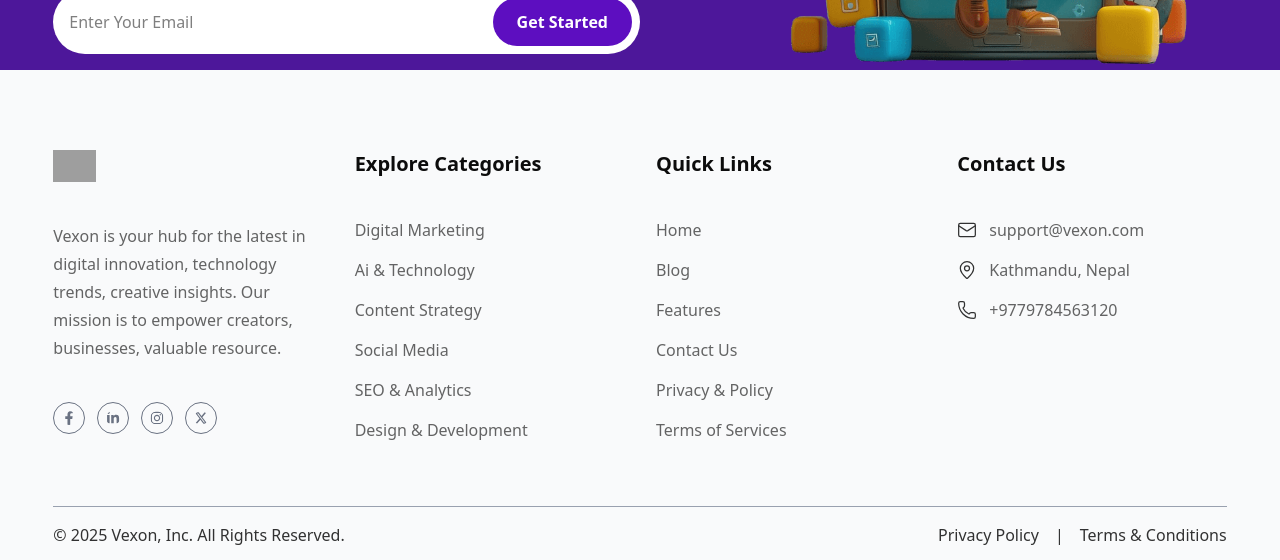
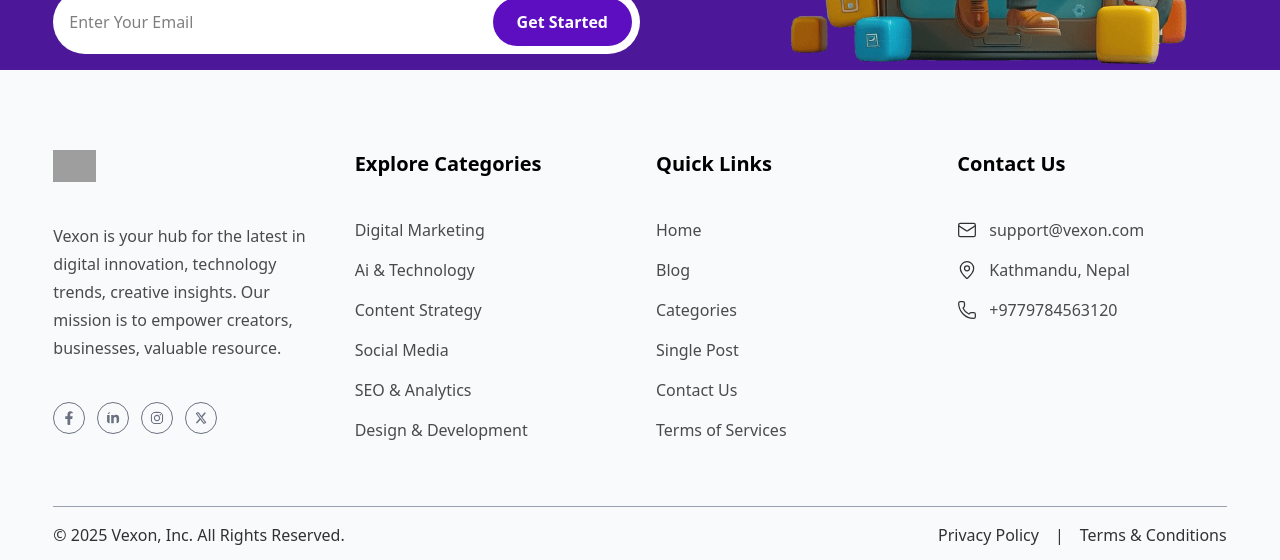
Before and after one commit to prabinb50/Blog_Website_MERN, a React (Vite) app in the folder frontend/: page /search in a window 1280 px wide. Shown: the part 1276-1836 px from the top of the page. Built offline with nearby package versions, Linux system fonts and the light colour scheme; no server answers; sample sign-in values are in the browser's storage; grey boxes are pictures that could not be loaded.

Commit message:
refactor: enhance loading states and error handling in categories and single post pages; improve layout and animations in various components

```diff
--- a/frontend/src/components/BlogPostCategories.jsx
+++ b/frontend/src/components/BlogPostCategories.jsx
@@ -3,7 +3,7 @@ import { AnimatedText, AnimatedCard, AnimatedFade } from "./AnimatedComponent";
 
 export default function BlogPostCategories() {
   return (
-    <AnimatedFade className="w-11/12 mx-auto px-6 mt-12 mb-12 space-y-8" delay={0.1}>
+    <AnimatedFade className="w-11/12 mx-auto  mt-13 sm:mt-16 md:mt-20 mb-13 sm:mb-16 md:mb-20 space-y-8" delay={0.1}>
       {/* title of blog post category */}
       <div className="flex flex-col md:flex-row space-y-4 items-center justify-between">
         <AnimatedText
@@ -28,7 +28,7 @@ export default function BlogPostCategories() {
             <AnimatedCard
               key={index}
               delay={0.2 + index * 0.1}
-              className="flex flex-col justify-center gap-2 text-center hover:-translate-y-2 duration-500 w-full max-md:w-88 max-sm:h-100"
+              className="flex flex-col justify-center gap-2 text-center hover:-translate-y-2 duration-500 w-full max-md:w-90 max-sm:h-100"
             >
               <div className="overflow-hidden rounded-xl">
                 <img
--- a/frontend/src/components/FooterSection.jsx
+++ b/frontend/src/components/FooterSection.jsx
@@ -1,34 +1,35 @@
 import { Mail, MapPin, Phone } from "lucide-react";
 import React from "react";
 import { Link } from "react-router";
-import {
-  FaFacebookF,
-  FaInstagram,
-  FaLinkedinIn,
-} from "react-icons/fa";
+import { FaFacebookF, FaInstagram, FaLinkedinIn } from "react-icons/fa";
 import { FaXTwitter } from "react-icons/fa6";
+import { AnimatedText, AnimatedCard, AnimatedFade } from "./AnimatedComponent";
 
 export default function FooterSection() {
   return (
     <div className="bg-gray-50 w-full">
-      <div className="lg:w-11/12 mx-auto px-4 sm:px-7 lg:px-0 pt-15 md:pt-20 pb-4 space-y-8 sm:space-y-12 lg:space-y-16">
+      <div className="lg:w-11/12 mx-auto px-4 sm:px-7 lg:px-0 pt-13 sm:pt-15 md:pt-20 pb-4 space-y-8 sm:space-y-12 lg:space-y-16">
         <div className="grid grid-cols-1 sm:grid-cols-2 lg:grid-cols-4 gap-8 sm:gap-10 md:gap-12 xl:gap-8">
-          {/* Left section: Logo, description, and social media links */}
-          <div className="flex flex-col gap-6 sm:gap-8 lg:gap-10">
-            {/* Footer logo */}
+          {/* left section: logo, description, and social media links */}
+          <AnimatedCard className="flex flex-col gap-6 sm:gap-8 lg:gap-10" delay={0.1}>
+            {/* footer logo */}
             <Link to={"/"} className="cursor-pointer inline-block">
-              <img src="/header-logo1.png" alt="Vexon Logo" className="h-6 sm:h-8" />
+              <img
+                src="/header-logo1.png"
+                alt="Vexon Logo"
+                className="h-6 sm:h-8"
+              />
             </Link>
 
-            {/* Company description */}
-            <p className="opacity-60 leading-6 sm:leading-7">
+            {/* company description */}
+            <p className="opacity-70 leading-6 sm:leading-7">
               Vexon is your hub for the latest in digital innovation, technology
               trends, creative insights. Our mission is to empower creators,
               businesses, valuable resource.
             </p>
 
-            {/* Social media icons */}
-            <div className="flex items-center gap-2 sm:gap-3">
+            {/* social media icons */}
+            <AnimatedFade className="flex items-center gap-2 sm:gap-3" delay={0.2}>
               {[FaFacebookF, FaLinkedinIn, FaInstagram, FaXTwitter].map((Icon, index) => (
                 <Icon
                   key={index}
@@ -36,17 +37,17 @@ export default function FooterSection() {
                   className="text-gray-500 hover:text-white border border-gray-500 cursor-pointer w-max p-1.5 sm:p-2 rounded-full hover:bg-violet-600 hover:border-violet-600 transition-all duration-300"
                 />
               ))}
-            </div>
-          </div>
+            </AnimatedFade>
+          </AnimatedCard>
 
-          {/* Center section: Explore Categories */}
-          <div className="flex flex-col gap-4 sm:gap-6 lg:gap-10">
-            <p className="font-semibold text-lg sm:text-xl opacity-95">
+          {/* center section: explore categories */}
+          <AnimatedCard className="flex flex-col gap-4 sm:gap-6 lg:gap-10" delay={0.2}>
+            <AnimatedText className="font-semibold text-lg sm:text-xl opacity-95" delay={0.25}>
               Explore Categories
-            </p>
+            </AnimatedText>
 
-            {/* List of categories */}
-            <div className="flex flex-col gap-3 sm:gap-4">
+            {/* list of categories */}
+            <div className="flex flex-col gap-3 sm:gap-4 opacity-70">
               {[
                 "Digital Marketing",
                 "Ai & Technology",
@@ -55,94 +56,99 @@ export default function FooterSection() {
                 "SEO & Analytics",
                 "Design & Development"
               ].map((category, index) => (
-                <Link
+                <AnimatedText
                   key={index}
-                  to={"/" + (index === 3 ? "blog" : "")}
+                  delay={0.3 + index * 0.05}
                   className="text-base hover:text-violet-500 opacity-60 hover:translate-x-2 transition-all duration-300"
                 >
-                  {category}
-                </Link>
+                  <Link to={"/" + (index === 3 ? "blog" : "")}>
+                    {category}
+                  </Link>
+                </AnimatedText>
               ))}
             </div>
-          </div>
+          </AnimatedCard>
 
-          {/* Center section: Quick Links */}
-          <div className="flex flex-col gap-4 sm:gap-6 lg:gap-10">
-            <p className="font-semibold text-lg sm:text-xl opacity-95">
+          {/* center section: quick links */}
+          <AnimatedCard className="flex flex-col gap-4 sm:gap-6 lg:gap-10" delay={0.3}>
+            <AnimatedText className="font-semibold text-lg sm:text-xl opacity-95" delay={0.35}>
               Quick Links
-            </p>
+            </AnimatedText>
 
-            {/* List of quick links */}
-            <div className="flex flex-col gap-3 sm:gap-4">
+            {/* list of quick links */}
+            <div className="flex flex-col gap-3 sm:gap-4 opacity-70">
               {[
                 { name: "Home", path: "/" },
                 { name: "Blog", path: "/blog" },
-                { name: "Features", path: "/" },
+                { name: "Categories", path: "/categories" },
+                { name: "Single Post", path: "/single-post" },
                 { name: "Contact Us", path: "/contact" },
-                { name: "Privacy & Policy", path: "/" },
                 { name: "Terms of Services", path: "/" }
               ].map((link, index) => (
-                <Link
+                <AnimatedText
                   key={index}
-                  to={link.path}
+                  delay={0.4 + index * 0.05}
                   className="text-base hover:text-violet-500 opacity-60 hover:translate-x-2 transition-all duration-300"
                 >
-                  {link.name}
-                </Link>
+                  <Link to={link.path}>{link.name}</Link>
+                </AnimatedText>
               ))}
             </div>
-          </div>
+          </AnimatedCard>
 
-          {/* Right section: Contact Information */}
-          <div className="flex flex-col gap-4 sm:gap-6 lg:gap-10">
-            <p className="font-semibold text-lg sm:text-xl opacity-95">
+          {/* right section: contact information */}
+          <AnimatedCard className="flex flex-col gap-4 sm:gap-6 lg:gap-10" delay={0.4}>
+            <AnimatedText className="font-semibold text-lg sm:text-xl opacity-95" delay={0.45}>
               Contact Us
-            </p>
+            </AnimatedText>
 
-            {/* Contact details */}
+            {/* contact details */}
             <div className="space-y-4">
-              <div className="flex items-center gap-3">
+              <AnimatedFade className="flex items-center gap-3" delay={0.5}>
                 <Mail className="opacity-80 flex-shrink-0" size={20} strokeWidth={1.5} />
-                <p className="text-base hover:text-violet-500 opacity-60 transition-all duration-300 cursor-pointer">
+
+                <p className="text-base hover:text-violet-500 opacity-70 transition-all duration-300 cursor-pointer">
                   support@vexon.com
                 </p>
-              </div>
+              </AnimatedFade>
 
-              <div className="flex items-start sm:items-center gap-3">
+              <AnimatedFade className="flex items-start sm:items-center gap-3" delay={0.55}>
                 <MapPin className="opacity-80 flex-shrink-0 mt-1 sm:mt-0" size={20} strokeWidth={1.5} />
-                <p className="text-base hover:text-violet-500 opacity-60 transition-all duration-300 cursor-pointer">
+                <p className="text-base hover:text-violet-500 opacity-70 transition-all duration-300 cursor-pointer">
                   Kathmandu, Nepal
                 </p>
-              </div>
+              </AnimatedFade>
 
-              <div className="flex items-center gap-3">
+              <AnimatedFade className="flex items-center gap-3" delay={0.6}>
                 <Phone className="opacity-80 flex-shrink-0" size={20} strokeWidth={1.5} />
-                <p className="text-base hover:text-violet-500 opacity-60 transition-all duration-300 cursor-pointer">
+                <p className="text-base hover:text-violet-500 opacity-70 transition-all duration-300 cursor-pointer">
                   +9779784563120
                 </p>
-              </div>
+              </AnimatedFade>
             </div>
-          </div>
+          </AnimatedCard>
         </div>
 
-        {/* Footer bottom section */}
-        <div className="flex flex-col sm:flex-row justify-between items-center border-t pt-4 border-gray-400 gap-3 sm:gap-4 mt-8">
-          {/* Copyright text */}
+        {/* footer bottom section */}
+        <AnimatedFade className="flex flex-col sm:flex-row justify-between items-center border-t pt-4 border-gray-400 gap-3 sm:gap-4 mt-8" delay={0.7}>
+          {/* copyright text */}
           <p className="text-base opacity-80 text-center sm:text-left">
             © 2025 Vexon, Inc. All Rights Reserved.
           </p>
 
-          {/* Privacy policy and terms */}
+          {/* privacy policy and terms */}
           <div className="flex gap-2 sm:gap-4 text-base">
             <span className="hover:text-violet-500 opacity-80 transition-all duration-300 cursor-pointer">
               Privacy Policy
             </span>
+
             <span className="opacity-80">|</span>
+
             <span className="hover:text-violet-500 opacity-80 transition-all duration-300 cursor-pointer">
               Terms & Conditions
             </span>
           </div>
-        </div>
+        </AnimatedFade>
       </div>
     </div>
   );
--- a/frontend/src/components/NewsFeedSection/NewsFeedSection.jsx
+++ b/frontend/src/components/NewsFeedSection/NewsFeedSection.jsx
@@ -10,8 +10,8 @@ import { AnimatedFade } from "../AnimatedComponent";
 
 export default function NewFeedSection() {
   return (
-    <AnimatedFade className="bg-gray-100 mt-24" delay={0.1}>
-      <div className="w-11/12 mx-auto px-6 flex flex-col lg:flex-row py-24 gap-12">
+    <AnimatedFade className="bg-gray-100 mt-13 sm:mt-16 md:mt-20" delay={0.1}>
+      <div className="w-11/12 mx-auto  flex flex-col lg:flex-row py-13 sm:py-16 md:py-20 gap-12">
         {/* left feed section - sticky */}
         <AnimatedFade className="lg:w-2/3 lg:sticky h-fit top-24 self-start" delay={0.2}>
           <SingleFeedSection />
--- a/frontend/src/components/TextAnimations/BlurTextUsage.jsx
+++ b/frontend/src/components/TextAnimations/BlurTextUsage.jsx
@@ -9,7 +9,7 @@ export default function BlurTextUsage() {
         <div>
             <BlurText
                 text="❊ Connect, engage, & inspire—social media success starts here."
-                delay={150}
+                delay={250}
                 animateBy="words"
                 direction="top"
                 onAnimationComplete={handleAnimationComplete}
--- a/frontend/src/components/TextAnimations/SplitTextUsage.jsx
+++ b/frontend/src/components/TextAnimations/SplitTextUsage.jsx
@@ -1,16 +1,107 @@
-import React from 'react'
+import React, { useEffect, useState } from 'react'
 import SplitText from './SplitText';
 
 export default function SplitTextUsage() {
+    const [deviceSpecificClass, setDeviceSpecificClass] = useState("text-3xl md:text-5xl");
+    const [displayText, setDisplayText] = useState("Social Media Mastery");
+    const [multiLine, setMultiLine] = useState(false);
+
+    useEffect(() => {
+        const checkDeviceSize = () => {
+            const width = window.innerWidth;
+            const height = window.innerHeight;
+
+            // for 1024 * 1366
+            if (width >= 1020 && width <= 1030 && height >= 1360 && height <= 1370) {
+                setDeviceSpecificClass("text-4xl");
+                setDisplayText("Social Media Mastery");
+                setMultiLine(false);
+            }
+
+            // for 360 * 740
+            else if (width >= 355 && width <= 365 && height >= 735 && height <= 745) {
+                setDeviceSpecificClass("text-4xl");
+                setMultiLine(true);
+            }
+
+            // for 344 * 882 dimensions
+            // else if (width >= 344 && height >= 882) {
+            //     setDeviceSpecificClass("text-4xl");
+            //     setMultiLine(true);
+            // }
+
+
+            // for 912 * 1366 and for 1024 * 600
+            else if ((width >= 905 && width <= 920 && height >= 1360 && height <= 1370) ||
+                (width >= 1020 && width <= 1030 && height >= 595 && height <= 605)) {
+                setDeviceSpecificClass("text-5xl");
+                setMultiLine(true);
+            }
+            // Default responsive behavior
+            else {
+                setDeviceSpecificClass("text-3xl md:text-5xl");
+                setDisplayText("Social Media Mastery");
+                setMultiLine(false);
+            }
+        };
+
+        // Initial check
+        checkDeviceSize();
+
+        // Add resize listener
+        window.addEventListener('resize', checkDeviceSize);
+
+        // Cleanup
+        return () => window.removeEventListener('resize', checkDeviceSize);
+    }, []);
+
     const handleAnimationComplete = () => {
         console.log('All letters have animated!');
     };
+
+    if (multiLine) {
+        return (
+            <div className="flex flex-col">
+                <div className="w-full">
+                    <SplitText
+                        text="Social Media"
+                        className={`font-bold ${deviceSpecificClass} opacity-80`}
+                        delay={100}
+                        duration={0.5}
+                        ease="power3.out"
+                        splitType="chars"
+                        from={{ opacity: 0, y: 40 }}
+                        to={{ opacity: 1, y: 0 }}
+                        threshold={0.1}
+                        rootMargin="-100px"
+
+                    />
+                </div>
+                <div className="w-full mt-1 ">
+                    <SplitText
+                        text="Mastery"
+                        className={`font-bold ${deviceSpecificClass} opacity-80`}
+                        delay={100}
+                        duration={0.5}
+                        ease="power3.out"
+                        splitType="chars"
+                        from={{ opacity: 0, y: 40 }}
+                        to={{ opacity: 1, y: 0 }}
+                        threshold={0.1}
+                        rootMargin="-100px"
+                        onLetterAnimationComplete={handleAnimationComplete}
+                    />
+                </div>
+            </div>
+        )
+    }
+
     return (
         <div>
             <SplitText
-                text="Unlocking The Secrets To Social Media Success"
-                className="font-bold text-4xl sm:text-4xl lg:text-5xl  xl:leading-16 opacity-80"
-                delay={70}
+                text={displayText}
+                className={`font-bold ${deviceSpecificClass} opacity-80`}
+                delay={100}
                 duration={0.5}
                 ease="power3.out"
                 splitType="chars"
@@ -18,7 +109,6 @@ export default function SplitTextUsage() {
                 to={{ opacity: 1, y: 0 }}
                 threshold={0.1}
                 rootMargin="-100px"
-                textAlign=""
                 onLetterAnimationComplete={handleAnimationComplete}
             />
         </div>
```
Also changed, not shown: frontend/src/components/HeroSection.jsx (+4 -4 lines), frontend/src/pages/CategoriesPage.jsx (+11 -5 lines), frontend/src/pages/singlePostPage.jsx (+18 -3 lines), 1 other file (tests, documents, lock files or other folders).
